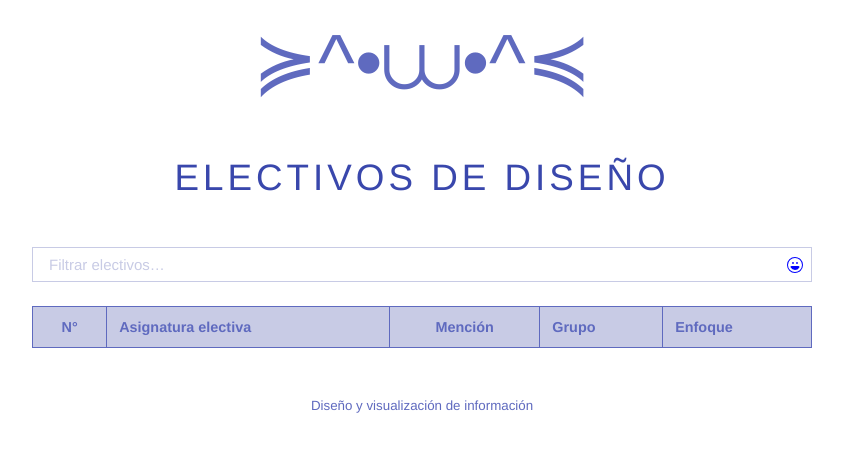
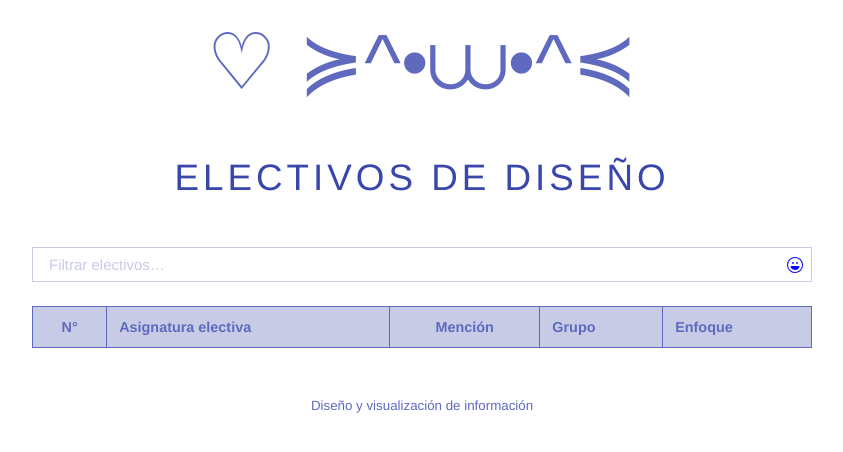
Before and after one commit to antoniasolar/clase-7, a plain HTML site: page index.html in a window 1280 px wide. Shown: the whole page, without its empty margins (218-1061 px from the left). Drawn offline with Linux system fonts and the light colour scheme; no server answers.

Commit message:
Add files via upload

```diff
--- a/index.html
+++ b/index.html
@@ -101,7 +101,7 @@
     </head>
     <body>
         <div id="contenedor">
-            <h1>≽^•⩊•^≼</h1>
+            <h1>♡ ≽^•⩊•^≼</h1>
             <h2>ELECTIVOS DE DISEÑO</h2>
 
             <input type="text" id="elInput" placeholder="Filtrar electivos…" />
```
